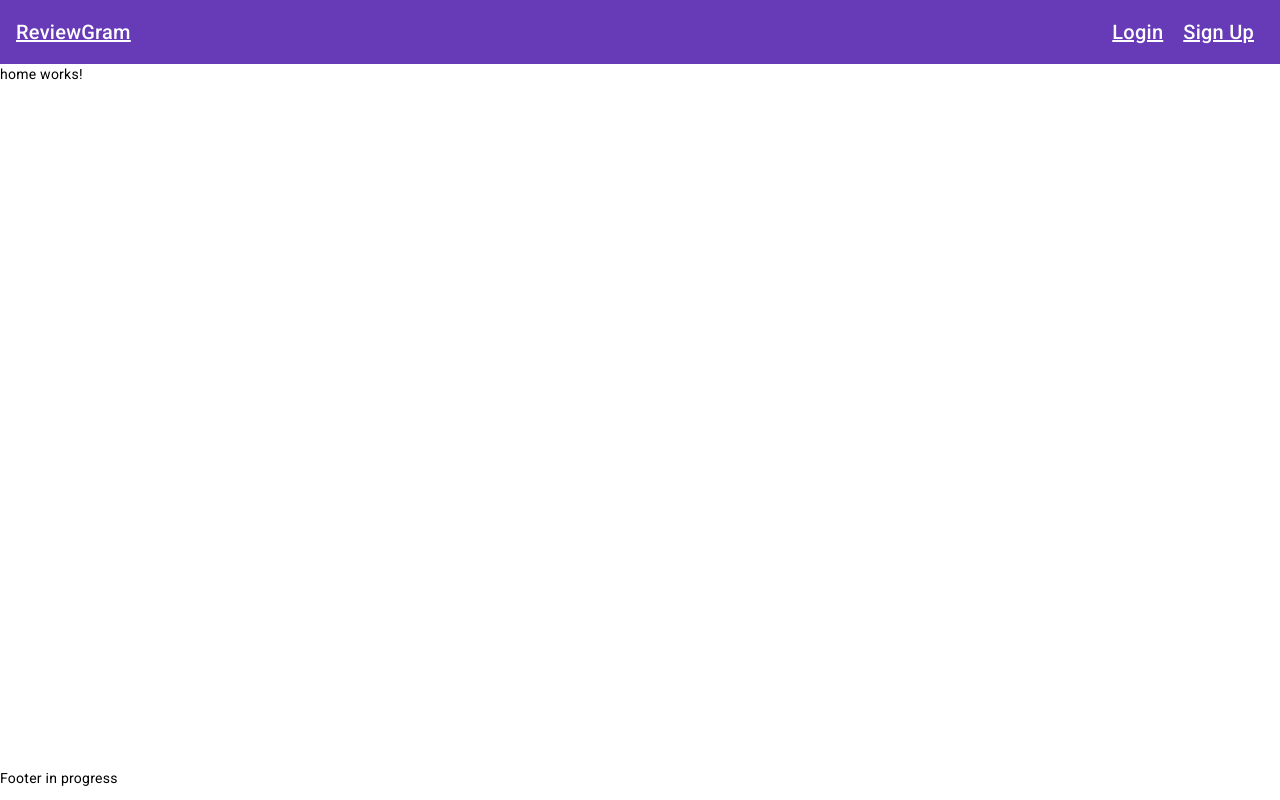
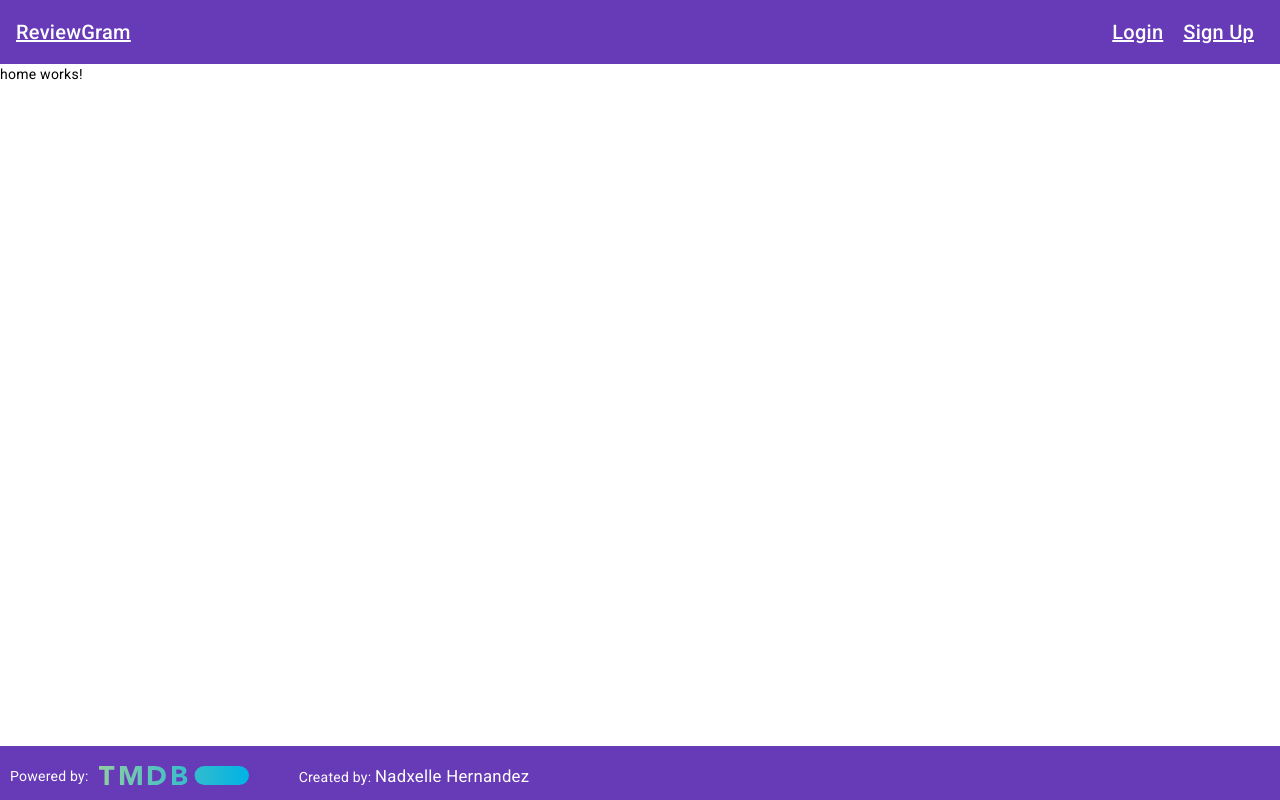
Before and after one commit to nadxelleHernandez/reviewgram-frontEnd-angular, an Angular app: page / in a window 1280 px wide. Built offline with nearby package versions, Linux system fonts and the light colour scheme.

Commit message:
Created footer

```diff
--- a/src/app/footer/footer.component.html
+++ b/src/app/footer/footer.component.html
@@ -1,3 +1,7 @@
-<footer>
-    <p>Footer in progress</p>
+<footer class="footer">
+   <div>Powered by: </div>
+    <a href="https://www.themoviedb.org">
+      <img class="logo" src="assets\tmdbLogo.svg" alt="The movie DB"/>
+    </a>
+    <div class="author">Created by: <span>Nadxelle Hernandez</span></div>
 </footer>
--- a/src/app/footer/footer.component.scss
+++ b/src/app/footer/footer.component.scss
@@ -0,0 +1,19 @@
+.footer {
+    background-color: #673ab7;
+    color: white;
+    display: flex;
+    padding: 10px;
+    padding-top: 20px;
+}
+
+.logo {
+    width: 150px;
+    padding: 0 10px;
+}
+
+.author {
+    padding-left: 40px;
+    span {
+        font-size: larger;
+    }
+}
```
Also changed, not shown: src/assets/tmdbLogo.svg (added).
